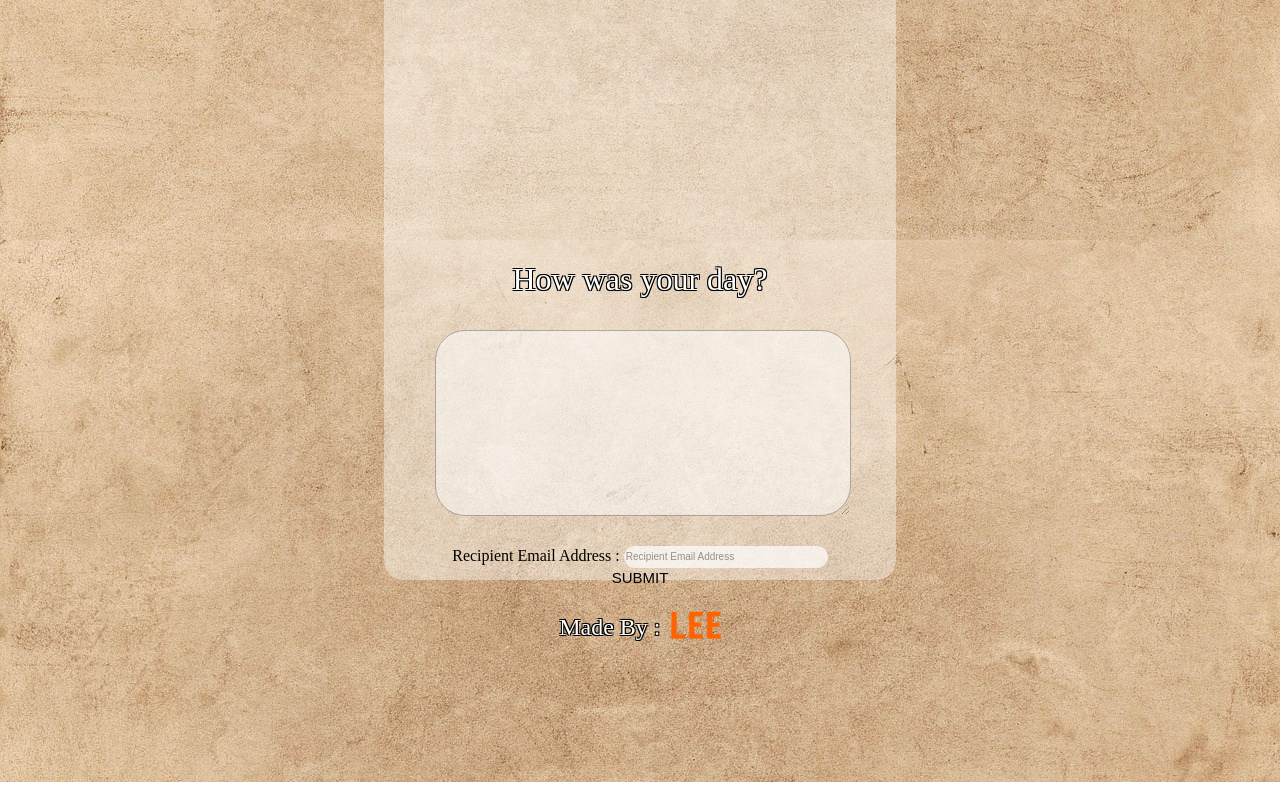
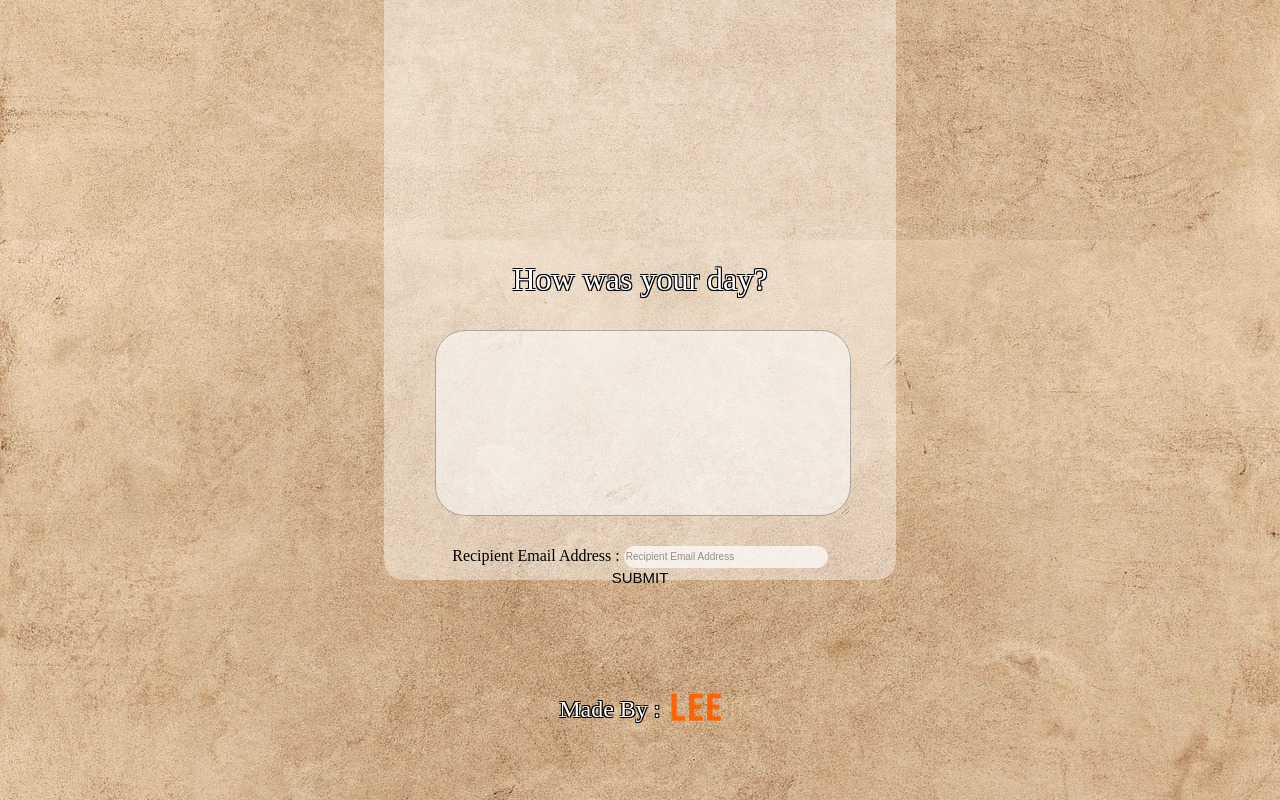
Before and after one commit to seoyeon1123/todoList, a website: page index.html in a window 1280 px wide. Shown: the part 668-1468 px from the top of the page. Drawn offline with Linux system fonts and the light colour scheme; a web font is replaced by a local one.

Commit message:
feat : footer 수정

```diff
--- a/index.css
+++ b/index.css
@@ -8,7 +8,7 @@ body {
   font-family: "Jua";
   text-align: center;
   background-image: url("background.jpg");
-  margin: 10% 30% 10% 30%;
+  margin: 10% 30% 5% 30%;
 }
 
 .date {
@@ -226,7 +226,8 @@ button {
 }
 
 footer {
-  margin-top: 20px;
+  margin-top: 20%;
+  margin-bottom: 10px;
   display: flex;
   justify-content: center;
   align-items: center;
```
